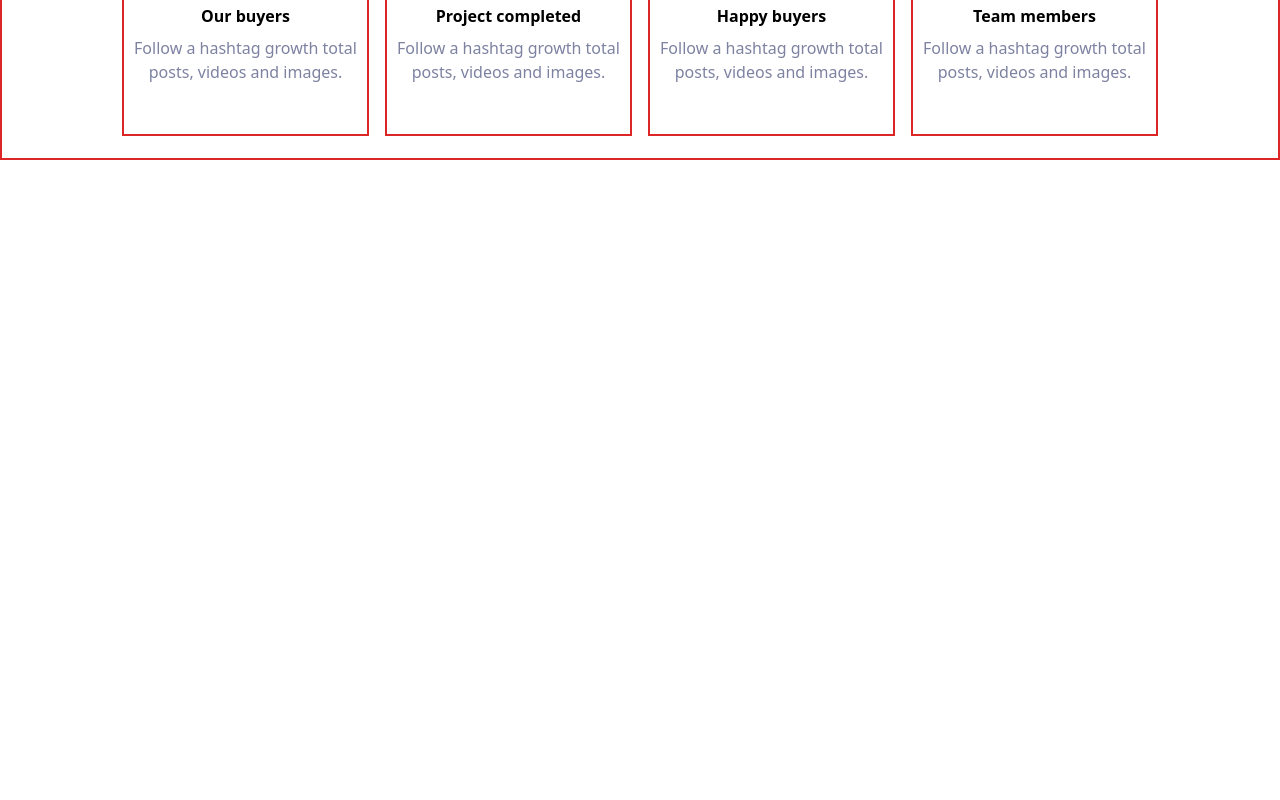
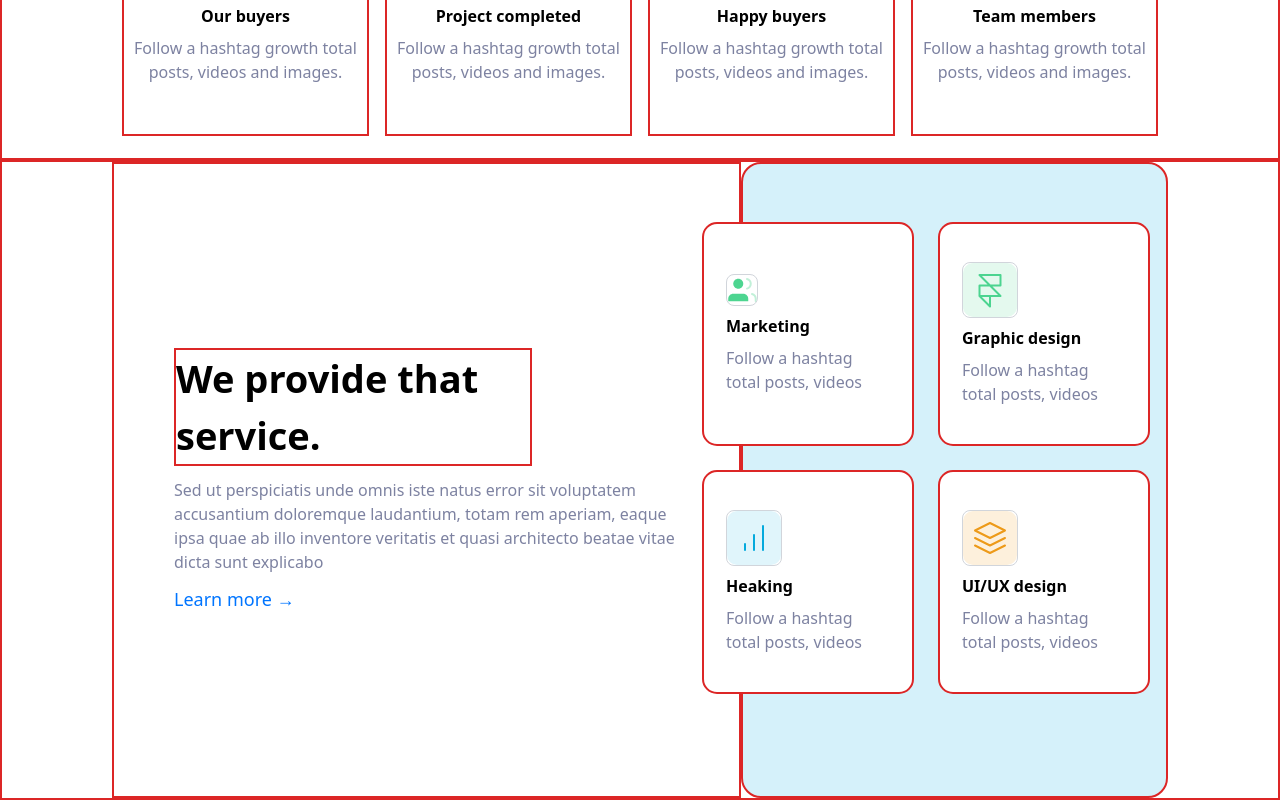
Before and after one commit to Sainath-Nanaware/Design-Web-Clone, a React (Vite) app: page / in a window 1280 px wide. Shown: the part 1724-2524 px from the top of the page. Before the commit the page ends 1884 px from the top, so only its background shows below. Built offline with nearby package versions, Linux system fonts and the light colour scheme.

Commit message:
complete provideService with cards

```diff
--- /dev/null
+++ b/src/components/ProvideService.jsx
@@ -0,0 +1,55 @@
+import React from 'react'
+// className='primary-border'
+import marketting from '../../public/images/marketting.svg'
+import graphicsDesign from '../../public/images/graphic-design.svg'
+import heaking from '../../public/images/heaking.svg'
+import uiUx from '../../public/images/ui-ux.svg'
+import ProvideServiceCards from './ProvideServiceCards'
+
+
+const ProvideServiceData=[
+    {
+    imgSvg: marketting,
+    title: "Marketing",
+    desc: "Follow a hashtag total posts, videos",
+    },
+    {
+    imgSvg: graphicsDesign,
+    title: "Graphic design",
+    desc: "Follow a hashtag total posts, videos",
+    },
+    {
+    imgSvg: heaking,
+    title: "Heaking",
+    desc: "Follow a hashtag total posts, videos",
+    },
+    {
+    imgSvg: uiUx,
+    title: "UI/UX design",
+    desc: "Follow a hashtag total posts, videos",
+    }
+]
+
+function ProvideService() {
+  return (
+    <div className='px-[110px] flex primary-border h-[80vh] relative'>
+        {/* left text div */}
+      <div className='px-[60px] flex flex-col justify-center items-start primary-border w-[65%] h-[100%] gap-3'>
+        <p className=' primary-border text-[38px] w-[28vw] font-bold '>We provide that service.</p>
+        <p className='text-[#7D82A1]'>Sed ut perspiciatis unde omnis iste natus error sit voluptatem accusantium doloremque laudantium, totam rem aperiam, eaque ipsa quae ab illo inventore veritatis et quasi architecto beatae vitae dicta sunt explicabo</p>
+        <p className='text-[#0075FF] text-[18px]'>Learn more &rarr;</p>
+      </div>
+      {/* right cards div */}
+      <div className='primary-border w-[45%] h-[100%] rounded-[20px] bg-[#2FB8E333]'>
+           <div className='flex flex-wrap gap-6 p-[32px] absolute z-1  top-7 right-24 w-[40vw]'>
+           {ProvideServiceData.map((element,index)=>{
+                return <ProvideServiceCards key={index} img={element.imgSvg} title={element.title} desc={element.desc}/>
+           })}
+           </div>
+
+      </div>
+    </div>
+  )
+}
+
+export default ProvideService
--- /dev/null
+++ b/src/components/ProvideServiceCards.jsx
@@ -0,0 +1,13 @@
+import React from 'react'
+
+function ProvideServiceCards({img,title, desc}) {
+  return (
+    <div className=' primary-border p-[22px] bg-white w-[12vw] h-[28vh] rounded-[15px] flex flex-grow flex-col justify-center items-start  gap-2'>
+        <img src={img} alt="" className='border border-solid border-gray-300 rounded-lg '/>
+        <p className='font-bold'>{title}</p>
+        <p className='text-start text-[#7D82A1]'>{desc}</p>
+    </div>
+  )
+}
+
+export default ProvideServiceCards
--- a/src/pages/Home.jsx
+++ b/src/pages/Home.jsx
@@ -2,6 +2,7 @@ import React from 'react'
 import Header from '../components/Header'
 import Main from '../components/Main'
 import Statistics from '../components/Statistics'
+import ProvideService from '../components/ProvideService'
 
 function Home() {
   return (
@@ -10,6 +11,8 @@ function Home() {
     <Header/>
     <Main/>
     <Statistics/>
+    <ProvideService/>
+
 
     </>
 )
```
